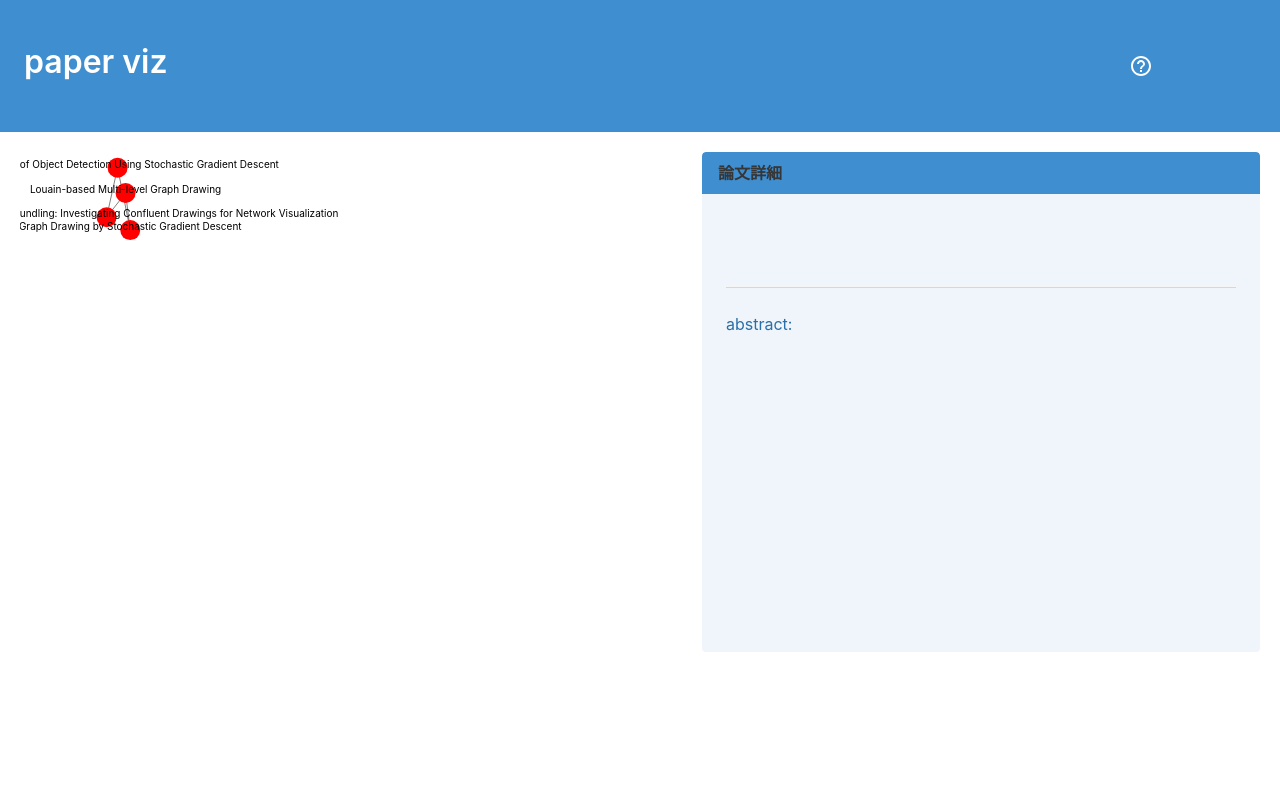
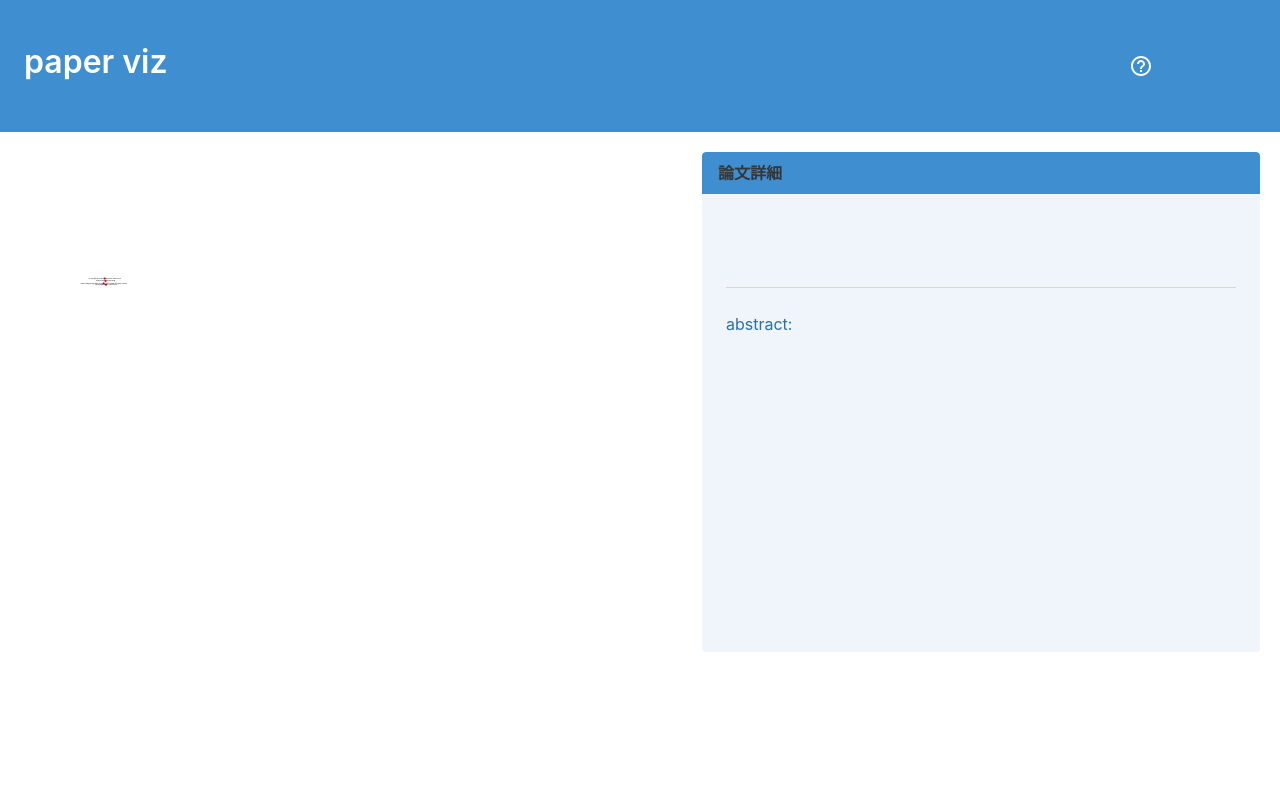
Before and after one commit to vdslab/papers_vis, a React (Vite) app: page /network in a window 1280 px wide. Shown: the top 800 px of the page. Built offline with nearby package versions, Linux system fonts and the light colour scheme.

Commit message:
add zoom

```diff
--- a/src/components/NetworkGraph.jsx
+++ b/src/components/NetworkGraph.jsx
@@ -53,15 +53,23 @@ const NetworkGraph = ({detail, setDetail}) => {
         return Array(length).fill(false);
     });
 
-    const toggleNodesHover = (key) => {
+    const toggleNodeHover = (key, isHover) => {
         console.log(key);
         const tmp = isNodesHover.slice();
         console.log(isNodesHover);
-        tmp[key] = !tmp[key];
+        tmp[key] = isHover;
         setIsNodesHover(tmp.slice());
     }
 
-    const showDetail = (node) => {
+    const toggleOnNodesHover = (key) => {
+        toggleNodeHover(key, true);
+    }
+
+    const toggleOffNodesHover = (key) => {
+        toggleNodeHover(key, false);
+    }
+
+    const showDetail = (node, key) => {
         console.log(node);
         console.log(isNodesHover);
         setDetail(node);
@@ -126,7 +134,7 @@ const NetworkGraph = ({detail, setDetail}) => {
 
 
     return(
-    <svg viewBox="0 0 350 1000" width = "350" height = "1000">
+        <ZoomableSVG width={300} height={1000}>
         <g className="links">
             {links.map((link) => {
                 //console.log("#################");
@@ -167,8 +175,8 @@ const NetworkGraph = ({detail, setDetail}) => {
                         cx = {node.x}
                         cy = {node.y}
                         onClick = {() => showDetail(node)}
-                        onMouseEnter = {() => toggleNodesHover(key)}
-                        onMouseLeave = {() => toggleNodesHover(key)}
+                        onMouseEnter = {() => toggleOnNodesHover(key)}
+                        onMouseLeave = {() => toggleOffNodesHover(key)}
                     />
                 );
             })}
@@ -200,7 +208,7 @@ const NetworkGraph = ({detail, setDetail}) => {
 
 
         </g>
-    </svg>);
+    </ZoomableSVG>);
 }
 
 export default NetworkGraph;
```
